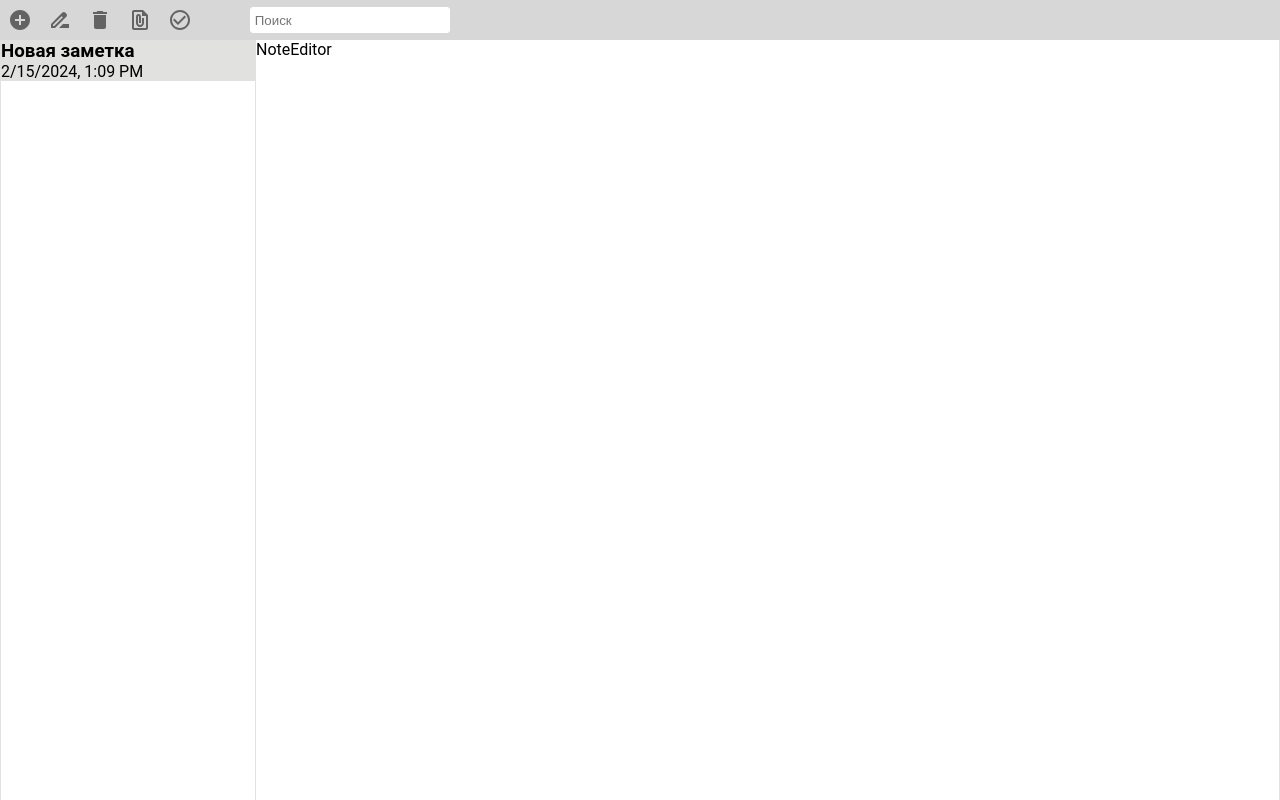
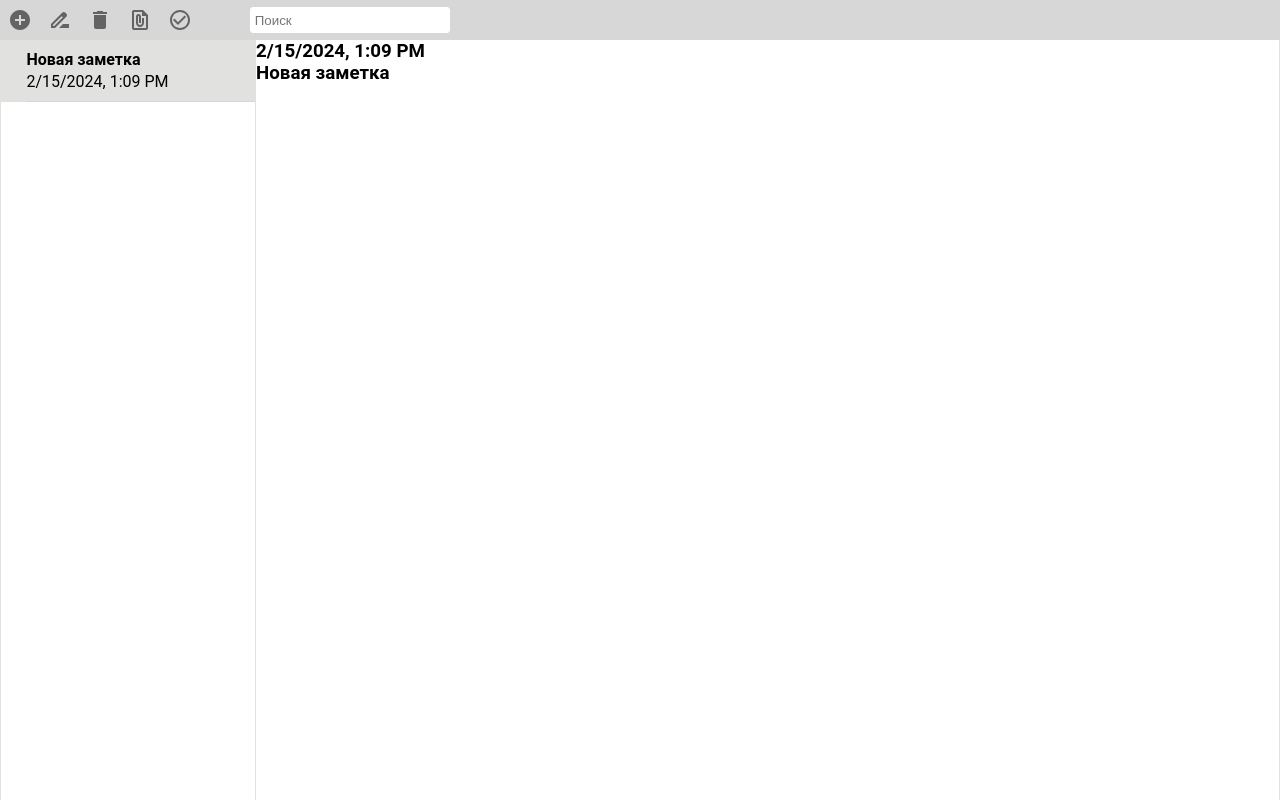
Before and after one commit to Valeriy8500/notes-app, a React (Vite) app: page / in a window 1280 px wide. Both pictures are taken after a click on the button 20 px from the left and 20 px from the top of the page. Built offline with nearby package versions, Linux system fonts and the light colour scheme.

Commit message:
feat: верстка сайд-б, получ данных в noteEditor

```diff
--- a/src/components/button-group/button-group.tsx
+++ b/src/components/button-group/button-group.tsx
@@ -8,17 +8,19 @@ import { useAppDispatch } from "../../redux/hooks";
 import { getCurrDateTime } from "../../shared/shared-functions";
 import { addNote } from "../../redux/notes";
 import { v4 as uuidv4 } from 'uuid';
+import { INote } from "../../types/types";
 
 export const ButtonGroup = () => {
   const dispatch = useAppDispatch();
 
-  const onAddNote = () => {
-    console.log("onAddNote");
-
-    const newNote = {
+  const onAddNote = (): void => {
+    const newNote: INote = {
       id: uuidv4(),
       noteName: "Новая заметка",
       currDateTime: getCurrDateTime(),
+      content: {
+        title: "Новая заметка"
+      }
     };
 
     dispatch(addNote(newNote));
--- a/src/components/note-editor/note-editor.tsx
+++ b/src/components/note-editor/note-editor.tsx
@@ -1,5 +1,21 @@
+import { useAppSelector } from "../../redux/hooks";
+import { selectorNotes } from "../../redux/selectors";
+import { INote } from "../../types/types";
 import * as S from "./styles";
 
 export const NoteEditor = () => {
-  return <S.NoteEditor>NoteEditor</S.NoteEditor>;
+  const notes = useAppSelector(selectorNotes);
+
+  return (
+    <>
+      {notes.map((item: INote) => {
+        return (
+          <S.NoteEditor key={item.id}>
+            <S.DateTime>{item.currDateTime}</S.DateTime>
+            <S.Title>{item.content.title}</S.Title>
+          </S.NoteEditor>
+        );
+      })}
+    </>
+  );
 };
--- a/src/components/note-editor/styles.ts
+++ b/src/components/note-editor/styles.ts
@@ -4,4 +4,15 @@ export const NoteEditor = styled.div`
   width: 80%;
   max-width: 1280px;
   border-right: 1px solid rgba(225, 225, 224, 1);
+  display: flex;
+  flex-direction: column;
 `;
+
+export const DateTime = styled.h3`
+  width: 100%;
+  align-self: center;
+`;
+
+export const Title = styled.h3`
+  width: 100%;
+`;
--- a/src/components/notes/notes.tsx
+++ b/src/components/notes/notes.tsx
@@ -1,5 +1,6 @@
 import { useAppSelector } from "../../redux/hooks";
 import { selectorNotes } from "../../redux/selectors";
+import { INote } from "../../types/types";
 import * as S from "./styles";
 
 export const Notes = () => {
@@ -8,11 +9,14 @@ export const Notes = () => {
 
   return (
     <>
-      {notes.map((item: any) => {
+      {notes.map((item: INote) => {
         return (
           <S.Note key={item.id}>
-            <S.Title>{item.noteName}</S.Title>
-            <S.DateTime>{item.currDateTime}</S.DateTime>
+            <S.IconBlock></S.IconBlock>
+            <S.MainBlock>
+              <S.Title>{item.noteName}</S.Title>
+              <S.DateTime>{item.currDateTime}</S.DateTime>
+            </S.MainBlock>
           </S.Note>
         );
       })}
--- a/src/components/notes/styles.ts
+++ b/src/components/notes/styles.ts
@@ -4,10 +4,22 @@ export const Note = styled.div`
   width: 100%;
   background-color: #e1e1df;
   color: #000;
+  display: flex;
 `;
 
-export const Title = styled.h3`
+export const IconBlock = styled.div`
+  width: 10%;
+`;
+
+export const MainBlock = styled.div`
+  width: 90%;
+  border-bottom: 1px solid rgba(215, 215, 215, 1);
+  padding: 10px 20px 10px 0;
+`;
+
+export const Title = styled.h4`
   width: 100%;
+  margin-bottom: 3px;
 `;
 
 export const DateTime = styled.div`
--- /dev/null
+++ b/src/types/types.ts
@@ -0,0 +1,8 @@
+export type noteContent = { [key: string]: any };
+
+export interface INote {
+    id: string;
+    noteName: string;
+    currDateTime: string;
+    content: noteContent;
+}
```
